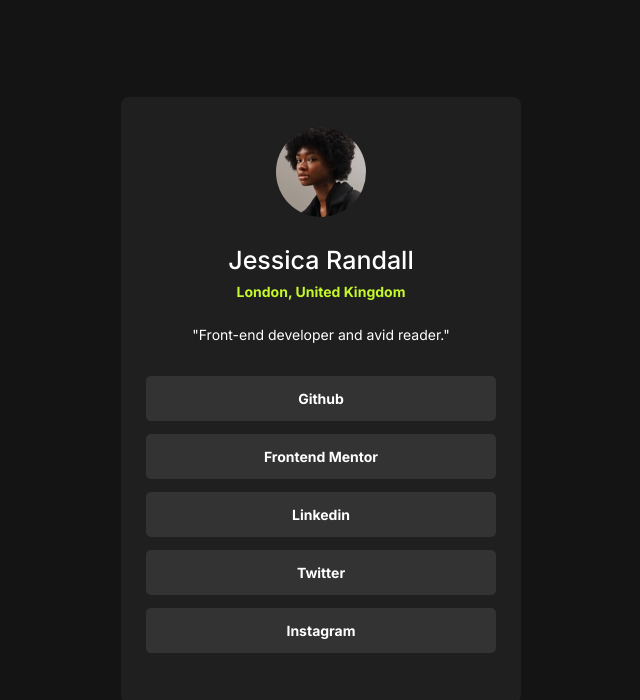
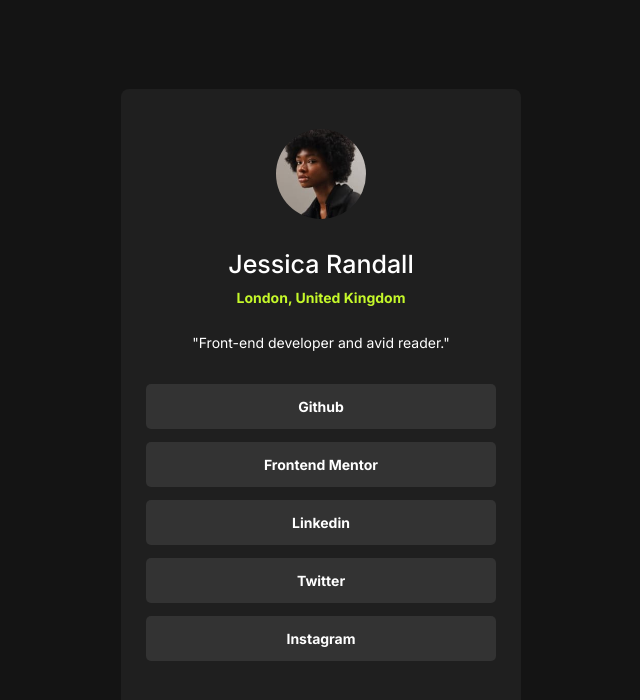
Before and after one commit to DamirByte/Social-links-profile, a plain HTML site: page index.html in a window 1280 px wide. Shown: the whole page, without its empty margins (319-959 px from the left). Drawn offline with Linux system fonts and the light colour scheme.

Commit message:
Added margin-top to .profile img 10px

```diff
--- a/style.css
+++ b/style.css
@@ -47,7 +47,7 @@ a {
     flex-direction: column;
     justify-content: center;
     align-items: center;
-    gap: 8px;
+    gap: 10px;
     margin-bottom: 13px;
 }
 
@@ -58,7 +58,7 @@ a {
     margin: 0 auto;
     margin-bottom: 10px;
     padding: 10px 0;
-    margin-top: -20px;
+    margin-top: -10px;
 }
 .profile h1 {
     font-size: 25px;
```
